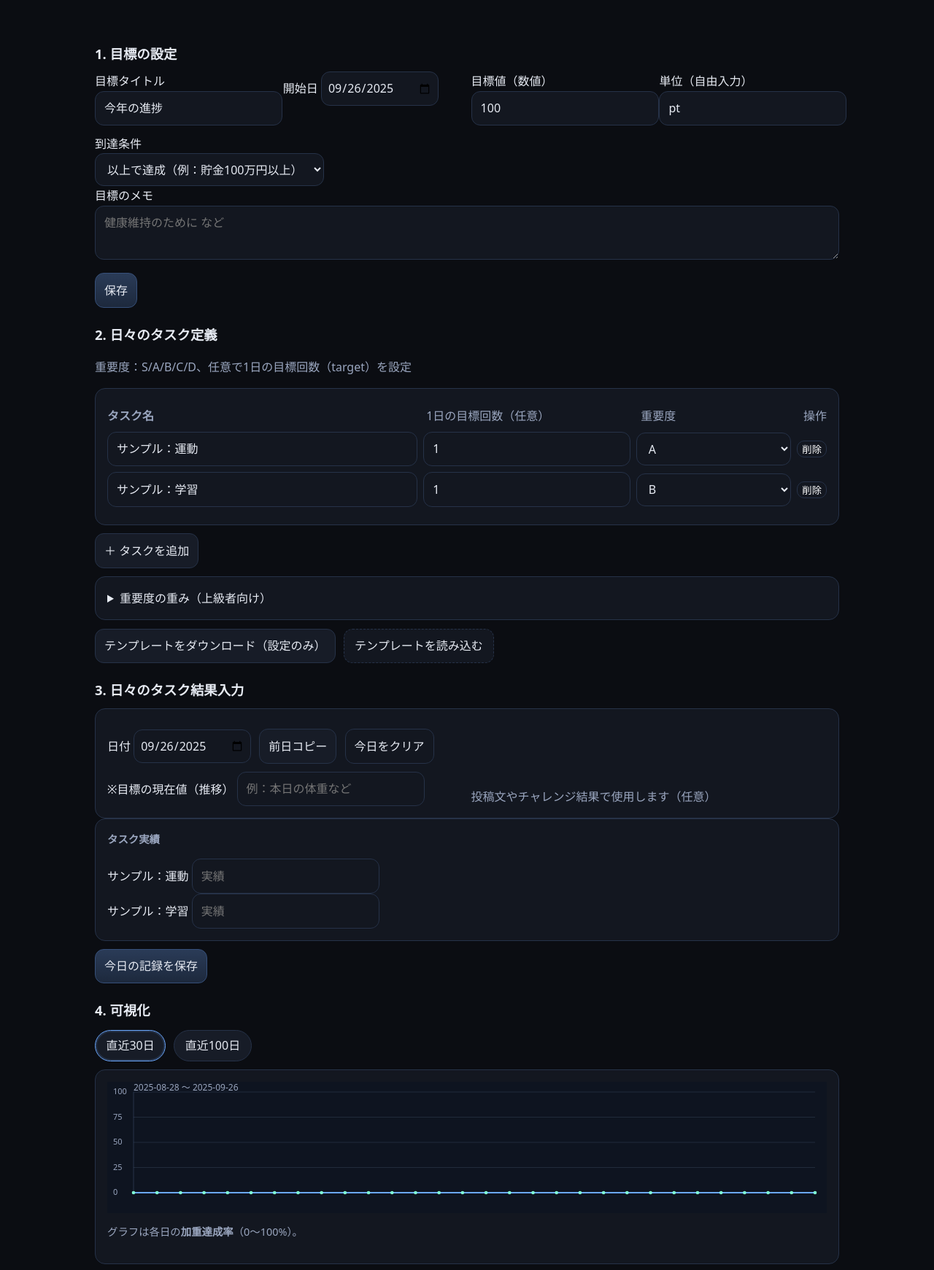
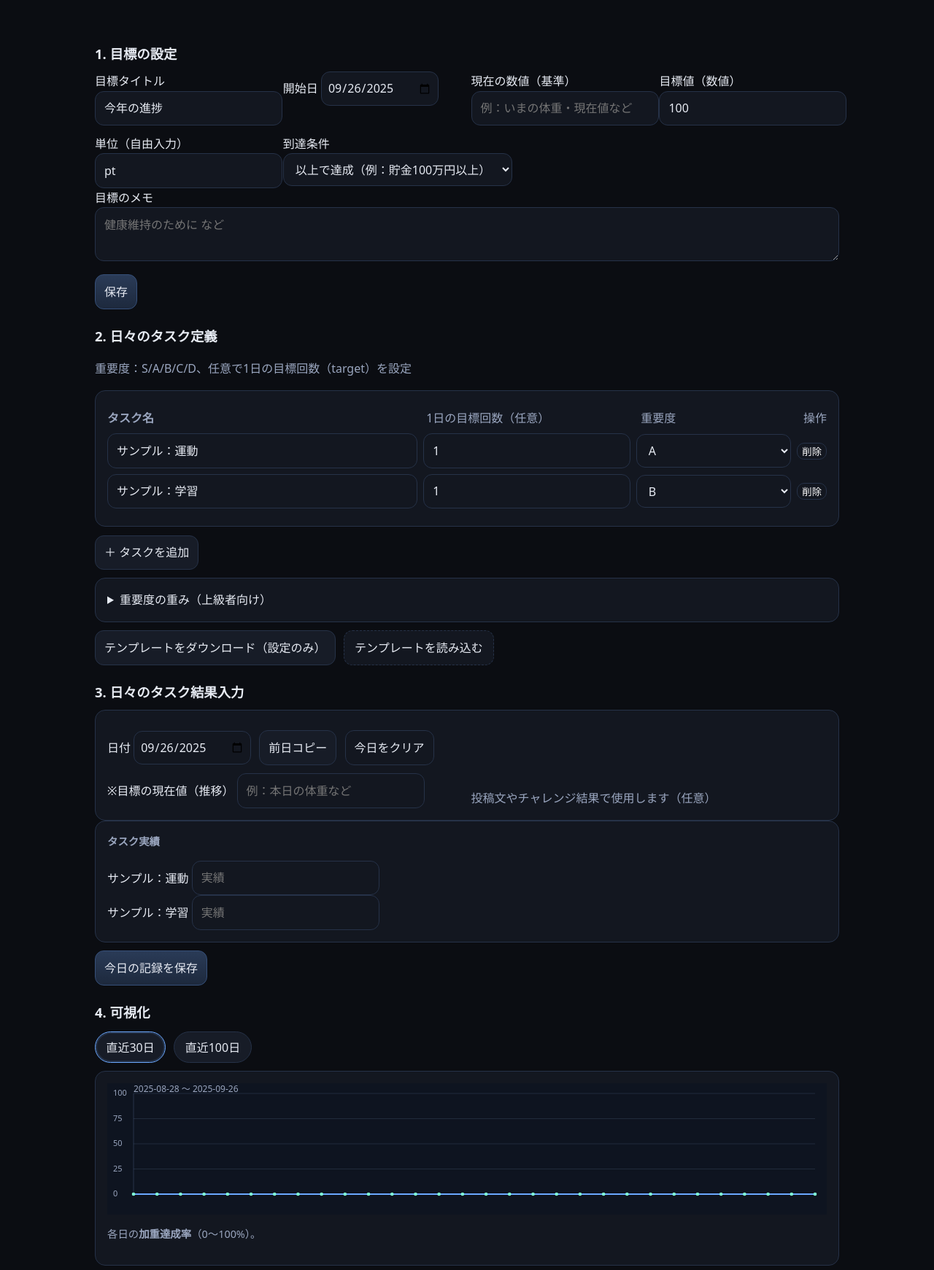
Before and after one commit to Yuzora-Yu/progress-tracker, a plain HTML site: page index.html in a window 1280 px wide. Shown: the part 118-1859 px from the top of the page at 73% size. Drawn offline with Linux system fonts and the light colour scheme.

Commit message:
Update index.html

```diff
--- a/index.html
+++ b/index.html
@@ -36,15 +36,25 @@
         <label>目標タイトル
           <input id="goalTitle" type="text" placeholder="例：体重を◯kgに／英単語◯語学習 など">
         </label>
+
         <label>開始日
           <input id="startDate" type="date">
         </label>
+
+        <!-- 新：現在の数値（基準） -->
+        <label>現在の数値（基準）
+          <input id="currentValue" type="number" step="0.01" placeholder="例：いまの体重・現在値など">
+        </label>
+
+        <!-- 既存：目標値（数値） → ラベル明確化 -->
         <label>目標値（数値）
-          <input id="goalValue" type="number" step="0.01" min="0">
+          <input id="goalValue" type="number" step="0.01" min="0" placeholder="例：最終的な目標値">
         </label>
+
         <label>単位（自由入力）
           <input id="unit" type="text" placeholder="kg / 回 / 語 / km…">
         </label>
+
         <label>到達条件
           <select id="goalDir">
             <option value="gte">以上で達成（例：貯金100万円以上）</option>
@@ -52,9 +62,11 @@
           </select>
         </label>
       </div>
+
       <label>目標のメモ
         <textarea id="goalDesc" rows="2" placeholder="健康維持のために など"></textarea>
       </label>
+
       <div class="row">
         <button class="btn primary" id="saveProfile" type="button">保存</button>
         <span class="muted" id="profileSaved"></span>
@@ -117,10 +129,11 @@
         <button data-days="30" class="btn chip chartRange is-active" type="button">直近30日</button>
         <button data-days="100" class="btn chip chartRange" type="button">直近100日</button>
       </div>
+
       <div class="card">
-        <!-- 高さ 180 に縮小、幅はCSSで100% -->
+        <!-- 高さは固定、幅は100%（CSS） -->
         <canvas id="dailyChart" height="180" aria-label="日次達成率グラフ"></canvas>
-        <p class="muted small">グラフは各日の<strong>加重達成率</strong>（0〜100%）。</p>
+        <p class="muted small">各日の<strong>加重達成率</strong>（0〜100%）。</p>
       </div>
 
       <div class="row">
```
